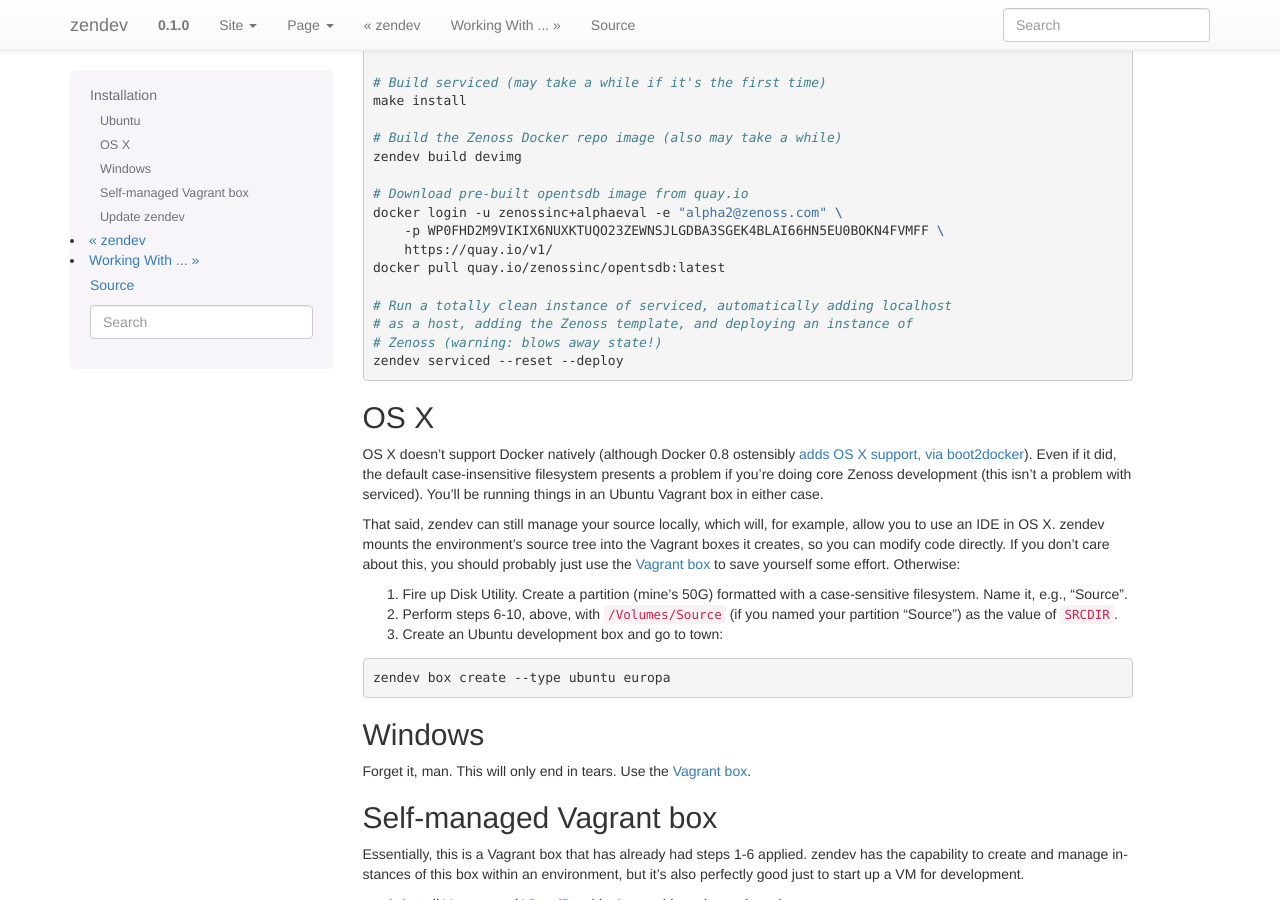
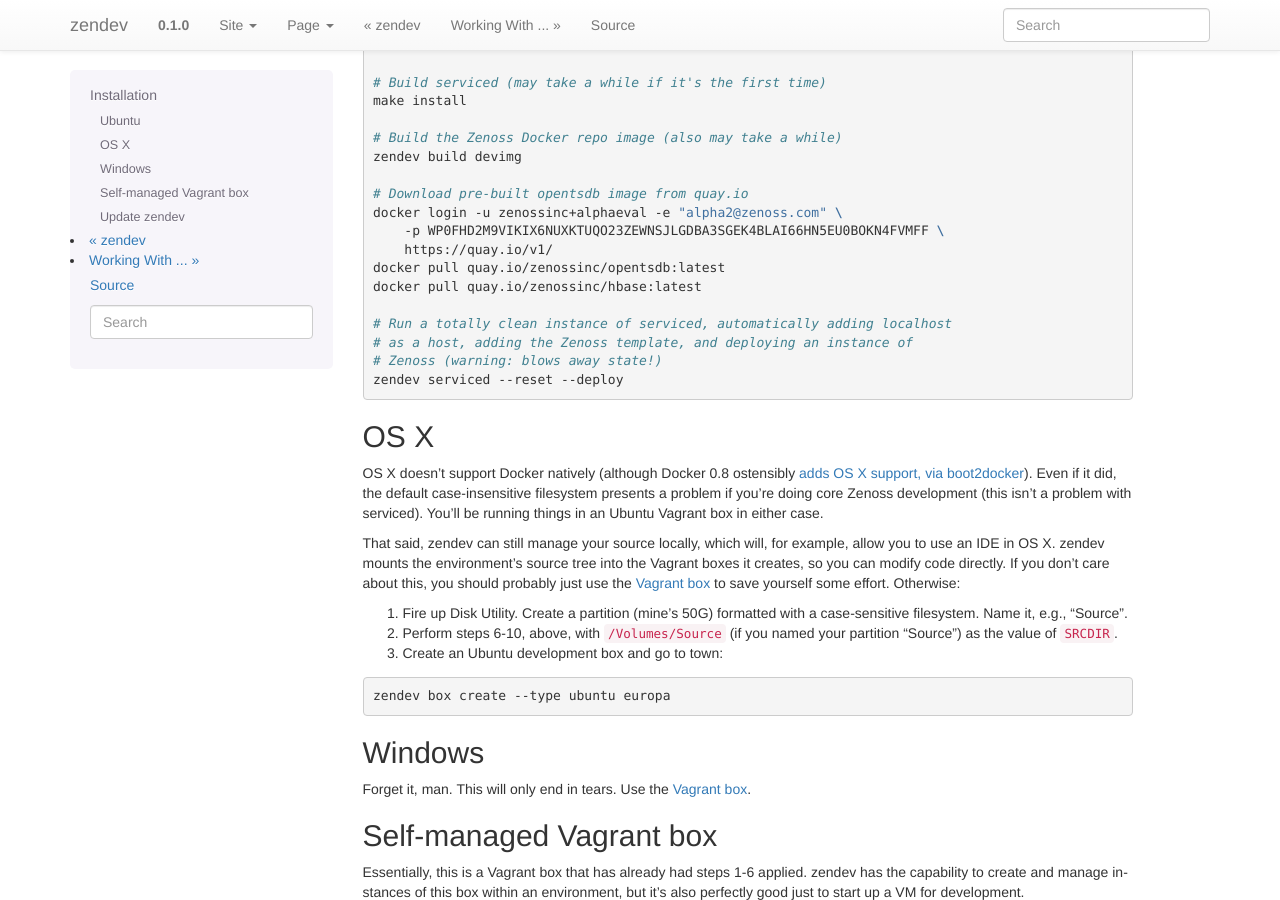
Before and after one commit to zenoss/zendev, a Sphinx documentation site: the page built from docs/installation.rst, in a window 1280 px wide and 900 px high, scrolled down 3506 px. Built offline with Sphinx 7.4.7, drawn with Linux system fonts in a browser that asks for light colours.

Commit message:
added docker pull quay.io/zenossinc/hbase:latest

```diff
--- a/docs/installation.rst
+++ b/docs/installation.rst
@@ -219,6 +219,7 @@
         -p WP0FHD2M9VIKIX6NUXKTUQO23ZEWNSJLGDBA3SGEK4BLAI66HN5EU0BOKN4FVMFF \
         https://quay.io/v1/
     docker pull quay.io/zenossinc/opentsdb:latest
+    docker pull quay.io/zenossinc/hbase:latest
 
     # Run a totally clean instance of serviced, automatically adding localhost
     # as a host, adding the Zenoss template, and deploying an instance of
```
